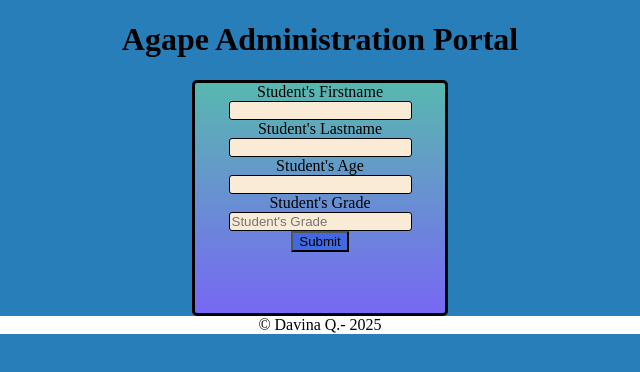
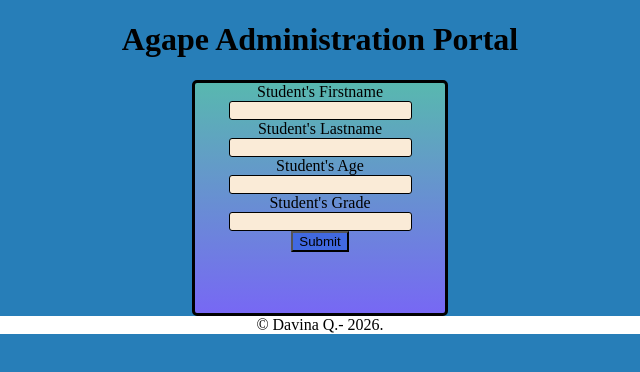
Before and after one commit to SILVERKNIGHT176/calc, a plain HTML site: page index.html in a window 1280 px wide. Shown: the full height of the page, 320-960 px from the left. Drawn offline with Linux system fonts and the light colour scheme.

Commit message:
git push

```diff
--- a/index.html
+++ b/index.html
@@ -8,7 +8,6 @@
 </head>
 <body>
     <h1>Agape Administration Portal</h1>
-    <form action="portal2.html">
     <div id="portal" class="portal">
         <label for="firstname">Student's Firstname</label>
         <input type="text" id="name1"required><br>
@@ -17,12 +16,12 @@
          <label for="age">Student's Age</label>
         <input type="text" id="age" required><br>
          <label for="grade">Student's Grade</label>
-        <input type="text" id="grade" placeholder="Student's Grade "required><br>
+        <input type="text" id="grade"required><br>
         <button onclick="changetext()" type="button">Submit</button>
     </div>
     </form>
     <footer>
-        &copy; Davina Q.- 2025
+        &copy; Davina Q.- 2026.
     </footer>
     <script src="script.js"></script>
 </body>
--- a/script.js
+++ b/script.js
@@ -1,5 +1,4 @@
-
-
 function changetext(){
-    const
+    const portal = document.getElementById(`p`);
+    portal.innerHTML = `Admission successful. Welcome to Agape Academy!`;
 }
```
